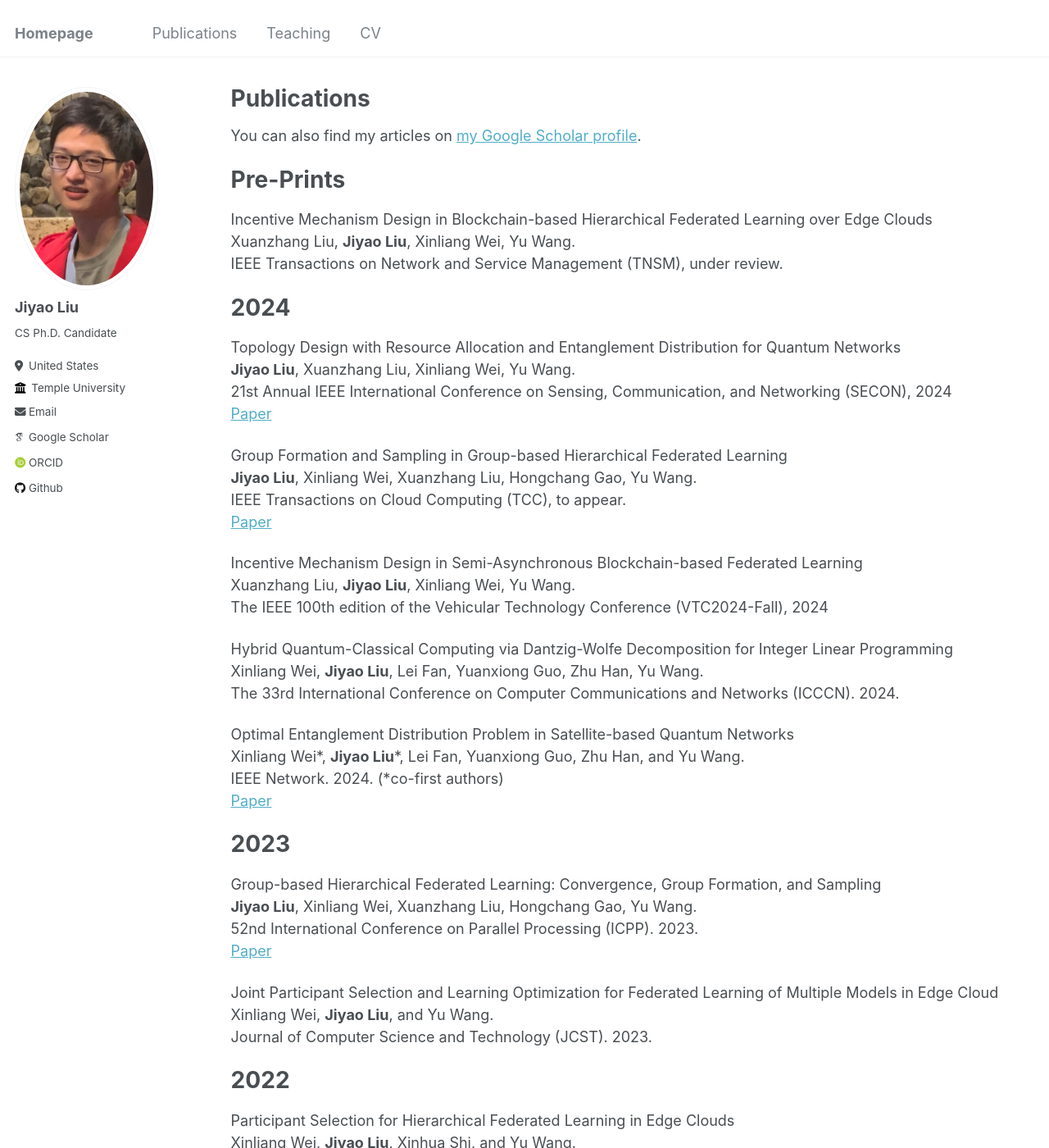
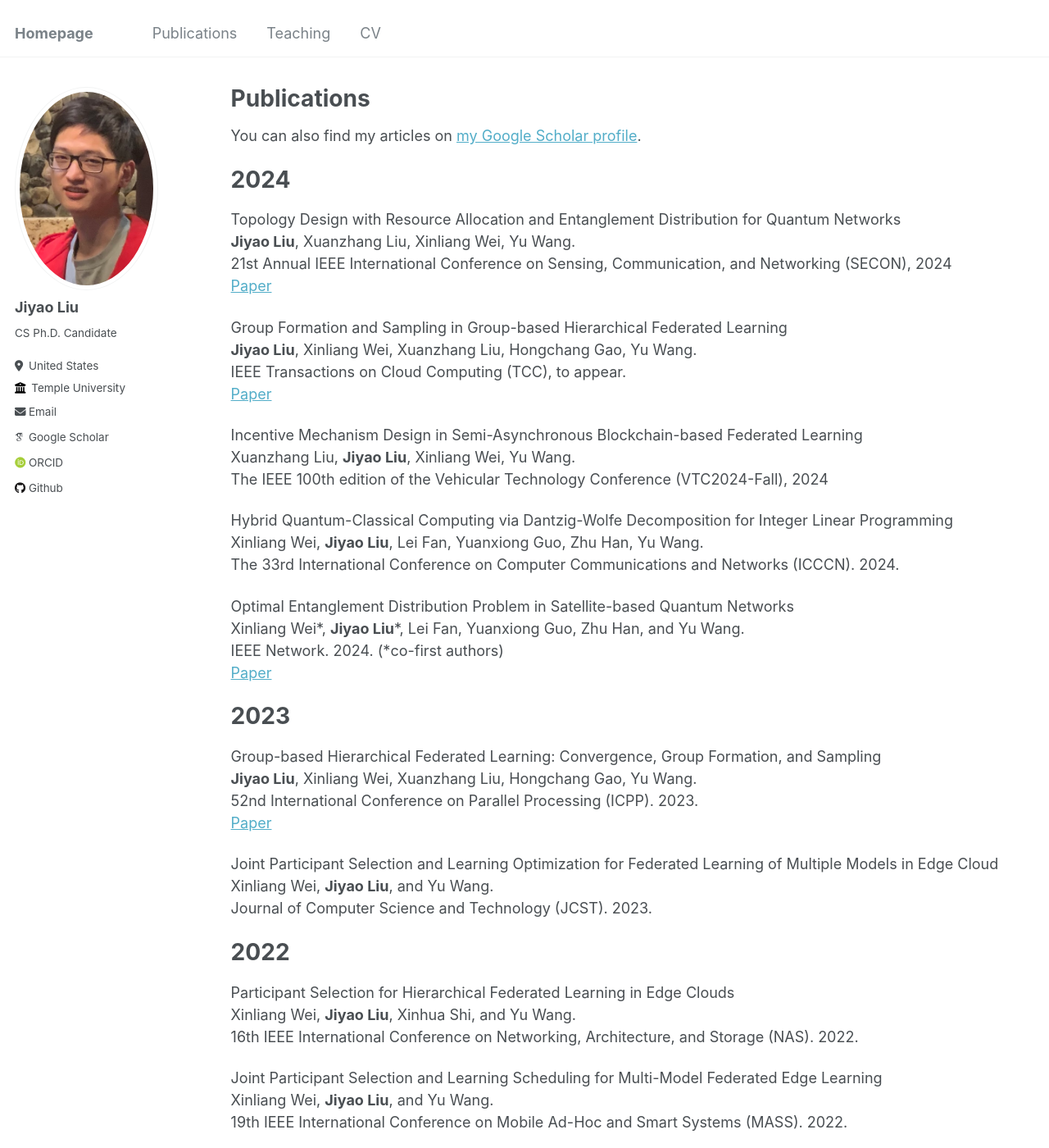
Before and after one commit to Jiyao17/jiyao17.github.io, a Jekyll site: the page built from _pages/publications.md, in a window 1280 px wide and 1400 px high. Shown: the whole window at 82% size. Built offline with Jekyll 4.4.1, drawn with Linux system fonts in a browser that asks for light colours; some web fonts are replaced; some of the changed text lies outside the part shown.

Commit message:
Update publications.md

```diff
--- a/_pages/publications.md
+++ b/_pages/publications.md
@@ -21,11 +21,11 @@ You can also find my articles on [my Google Scholar profile](https://scholar.goo
 
 
 
-# Pre-Prints
+<!-- # Pre-Prints
 
 Incentive Mechanism Design in Blockchain-based Hierarchical Federated Learning over Edge Clouds
 Xuanzhang Liu, **Jiyao Liu**, Xinliang Wei, Yu Wang.
-IEEE Transactions on Network and Service Management (TNSM), under review.
+IEEE Transactions on Network and Service Management (TNSM), under review.   -->
 
 
 # 2024
@@ -81,4 +81,4 @@ Xinliang Wei, **Jiyao Liu**, and Yu Wang.
 
 An anonymous blockchain-based logging system for cloud computing
 **Jiyao Liu**, Yun-Hua He, Chao Wang, Yan Hu, Hong Li, and Li-Min Sun.
-International Conference on Blockchain and Trustworthy Systems. Springer. 2019, pp. 288–301
+International Conference on Blockchain and Trustworthy Systems. Springer. 2019, pp. 288-301
```
